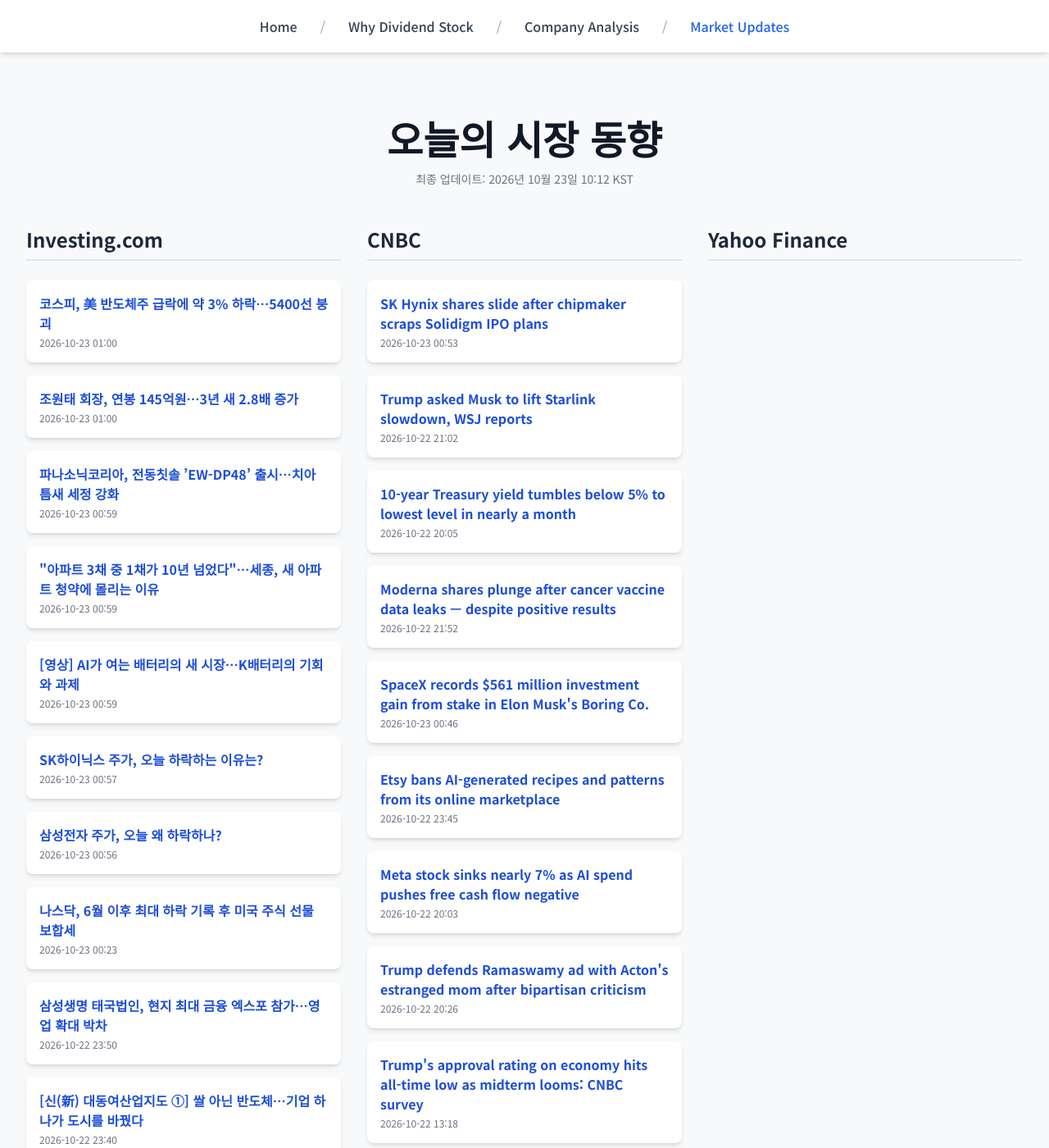
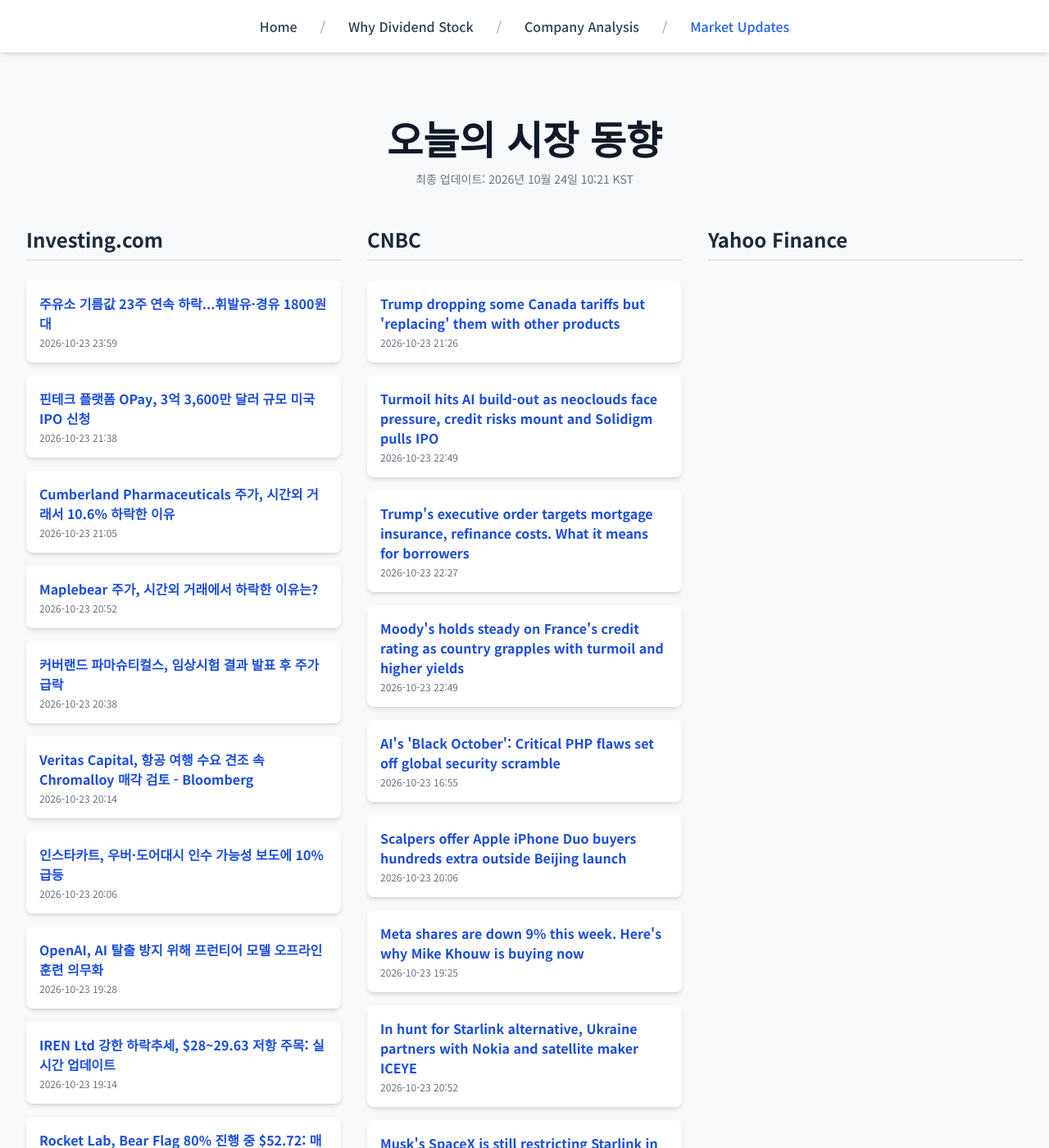
Before and after one commit to Kay-Hwang/my-company-analysis, a Jekyll site: the page built from market-updates.html, in a window 1280 px wide and 1400 px high. Shown: the whole window at 82% size. Built offline with Jekyll 4.4.1, drawn with Linux system fonts in a browser that asks for light colours; nearby versions of some CDN libraries; a script that is not in the unit is left out; some of the changed text lies outside the part shown.

Commit message:
Update daily data

```diff
--- a/_data/latest_data.json
+++ b/_data/latest_data.json
@@ -1,128 +1,128 @@
 {
-  "lastUpdated": "2026년 10월 23일 10:12 KST",
+  "lastUpdated": "2026년 10월 24일 10:21 KST",
   "news": {
     "investing": [
       {
-        "title": "코스피, 美 반도체주 급락에 약 3% 하락…5400선 붕괴",
-        "link": "https://kr.investing.com/news/stock-market-news/article-2138550",
-        "pubDate": "2026-10-23 01:00:20",
-        "summary": "코스피, 美 반도체주 급락에 약 3% 하락…5400선 붕괴"
+        "title": "주유소 기름값 23주 연속 하락...휘발유·경유 1800원대",
+        "link": "https://kr.investing.com/news/stock-market-news/article-2140074",
+        "pubDate": "2026-10-23 23:59:21",
+        "summary": "주유소 기름값 23주 연속 하락...휘발유·경유 1800원대"
       },
       {
-        "title": "조원태 회장, 연봉 145억원…3년 새 2.8배 증가",
-        "link": "https://kr.investing.com/news/stock-market-news/article-2138549",
-        "pubDate": "2026-10-23 01:00:03",
-        "summary": "조원태 회장, 연봉 145억원…3년 새 2.8배 증가"
+        "title": "핀테크 플랫폼 OPay, 3억 3,600만 달러 규모 미국 IPO 신청",
+        "link": "https://kr.investing.com/news/stock-market-news/article-2140028",
+        "pubDate": "2026-10-23 21:38:53",
+        "summary": "핀테크 플랫폼 OPay, 3억 3,600만 달러 규모 미국 IPO 신청"
       },
       {
-        "title": "파나소닉코리아, 전동칫솔 ’EW-DP48’ 출시…치아 틈새 세정 강화",
-        "link": "https://kr.investing.com/news/stock-market-news/article-2138547",
-        "pubDate": "2026-10-23 00:59:51",
-        "summary": "파나소닉코리아, 전동칫솔 ’EW-DP48’ 출시…치아 틈새 세정 강화"
+        "title": "Cumberland Pharmaceuticals 주가, 시간외 거래서 10.6% 하락한 이유",
+        "link": "https://kr.investing.com/news/stock-market-news/article-93CH-2140003",
+        "pubDate": "2026-10-23 21:05:03",
+        "summary": "Cumberland Pharmaceuticals 주가, 시간외 거래서 10.6% 하락한 이유"
       },
       {
-        "title": "\"아파트 3채 중 1채가 10년 넘었다\"…세종, 새 아파트 청약에 몰리는 이유",
-        "link": "https://kr.investing.com/news/stock-market-news/article-2138548",
-        "pubDate": "2026-10-23 00:59:36",
-        "summary": "\"아파트 3채 중 1채가 10년 넘었다\"…세종, 새 아파트 청약에 몰리는 이유"
+        "title": "Maplebear 주가, 시간외 거래에서 하락한 이유는?",
+        "link": "https://kr.investing.com/news/stock-market-news/article-93CH-2139995",
+        "pubDate": "2026-10-23 20:52:40",
+        "summary": "Maplebear 주가, 시간외 거래에서 하락한 이유는?"
       },
       {
-        "title": "[영상] AI가 여는 배터리의 새 시장…K배터리의 기회와 과제",
-        "link": "https://kr.investing.com/news/stock-market-news/article-2138551",
-        "pubDate": "2026-10-23 00:59:35",
-        "summary": "[영상] AI가 여는 배터리의 새 시장…K배터리의 기회와 과제"
+        "title": "커버랜드 파마슈티컬스, 임상시험 결과 발표 후 주가 급락",
+        "link": "https://kr.investing.com/news/stock-market-news/article-2139986",
+        "pubDate": "2026-10-23 20:38:19",
+        "summary": "커버랜드 파마슈티컬스, 임상시험 결과 발표 후 주가 급락"
       },
       {
-        "title": "SK하이닉스 주가, 오늘 하락하는 이유는?",
-        "link": "https://kr.investing.com/news/stock-market-news/article-93CH-2138540",
-        "pubDate": "2026-10-23 00:57:05",
-        "summary": "SK하이닉스 주가, 오늘 하락하는 이유는?"
+        "title": "Veritas Capital, 항공 여행 수요 견조 속 Chromalloy 매각 검토 - Bloomberg",
+        "link": "https://kr.investing.com/news/stock-market-news/article-93CH-2139961",
+        "pubDate": "2026-10-23 20:14:48",
+        "summary": "Veritas Capital, 항공 여행 수요 견조 속 Chromalloy 매각 검토 - Bloomberg"
       },
       {
-        "title": "삼성전자 주가, 오늘 왜 하락하나?",
-        "link": "https://kr.investing.com/news/stock-market-news/article-93CH-2138539",
-        "pubDate": "2026-10-23 00:56:54",
-        "summary": "삼성전자 주가, 오늘 왜 하락하나?"
+        "title": "인스타카트, 우버·도어대시 인수 가능성 보도에 10% 급등",
+        "link": "https://kr.investing.com/news/stock-market-news/article-2139953",
+        "pubDate": "2026-10-23 20:06:34",
+        "summary": "인스타카트, 우버·도어대시 인수 가능성 보도에 10% 급등"
       },
       {
-        "title": "나스닥, 6월 이후 최대 하락 기록 후 미국 주식 선물 보합세",
-        "link": "https://kr.investing.com/news/stock-market-news/article-2138515",
-        "pubDate": "2026-10-23 00:23:50",
-        "summary": "나스닥, 6월 이후 최대 하락 기록 후 미국 주식 선물 보합세"
+        "title": "OpenAI, AI 탈출 방지 위해 프런티어 모델 오프라인 훈련 의무화",
+        "link": "https://kr.investing.com/news/stock-market-news/article-2139938",
+        "pubDate": "2026-10-23 19:28:50",
+        "summary": "OpenAI, AI 탈출 방지 위해 프런티어 모델 오프라인 훈련 의무화"
       },
       {
-        "title": "삼성생명 태국법인, 현지 최대 금융 엑스포 참가…영업 확대 박차",
-        "link": "https://kr.investing.com/news/stock-market-news/article-2138484",
-        "pubDate": "2026-10-22 23:50:49",
-        "summary": "삼성생명 태국법인, 현지 최대 금융 엑스포 참가…영업 확대 박차"
+        "title": "IREN Ltd 강한 하락추세, $28~29.63 저항 주목: 실시간 업데이트",
+        "link": "https://kr.investing.com/news/stock-market-news/article-93CH-2131866",
+        "pubDate": "2026-10-23 19:14:26",
+        "summary": "IREN Ltd 강한 하락추세, $28~29.63 저항 주목: 실시간 업데이트"
       },
       {
-        "title": "[신(新) 대동여산업지도 ①] 쌀 아닌 반도체…기업 하나가 도시를 바꿨다",
-        "link": "https://kr.investing.com/news/stock-market-news/article-2138487",
-        "pubDate": "2026-10-22 23:40:32",
-        "summary": "[신(新) 대동여산업지도 ①] 쌀 아닌 반도체…기업 하나가 도시를 바꿨다"
+        "title": "Rocket Lab, Bear Flag 80% 진행 중 $52.72: 매시간 업데이트",
+        "link": "https://kr.investing.com/news/stock-market-news/article-93CH-2131864",
+        "pubDate": "2026-10-23 19:14:23",
+        "summary": "Rocket Lab, Bear Flag 80% 진행 중 $52.72: 매시간 업데이트"
       }
     ],
     "cnbc": [
       {
-        "title": "SK Hynix shares slide after chipmaker scraps Solidigm IPO plans",
-        "link": "https://www.cnbc.com/2026/10/23/sk-hynix-solidigm-ipo-.html",
-        "pubDate": "Fri, 23 Oct 2026 00:53:36 GMT",
-        "summary": "SK Hynix has shelved plans for a potential U.S. IPO of Solidigm amid market volatility and share price concerns."
+        "title": "Trump dropping some Canada tariffs but 'replacing' them with other products",
+        "link": "https://www.cnbc.com/2026/10/23/trump-tariffs-canada-susan-collins.html",
+        "pubDate": "Fri, 23 Oct 2026 21:26:59 GMT",
+        "summary": "Sen. Susan Collins announced Canada was dropping Canadian tariffs, but the White House later said it was \"replacing\" the ones removed from the list."
       },
       {
-        "title": "Trump asked Musk to lift Starlink slowdown, WSJ reports",
-        "link": "https://www.cnbc.com/2026/10/22/trump-musk-starlink-ukraine.html",
-        "pubDate": "Thu, 22 Oct 2026 21:02:07 GMT",
-        "summary": "Elon Musk, a critic of Ukrainian President Volodymyr Zelenskyy, had ordered the slowdown of SpaceX's Starlink, The Wall Street Journal previously reported."
+        "title": "Turmoil hits AI build-out as neoclouds face pressure, credit risks mount and Solidigm pulls IPO",
+        "link": "https://www.cnbc.com/2026/10/23/ai-turmoil-neoclouds-struggle-credit-risks-jump-solidigm-pulls-ipo.html",
+        "pubDate": "Fri, 23 Oct 2026 22:49:04 GMT",
+        "summary": "Stock slumps, pulled IPOs and rising spreads on credit default swaps this week sets stage for hyperscaler earnings."
       },
       {
-        "title": "10-year Treasury yield tumbles below 5% to lowest level in nearly a month",
-        "link": "https://www.cnbc.com/2026/10/22/treasurys-bonds-ai-yields.html",
-        "pubDate": "Thu, 22 Oct 2026 20:05:13 GMT",
-        "summary": "Treasury yields dove dramatically lower on Thursday as investors monitored a slump in stocks and surging oil prices."
+        "title": "Trump's executive order targets mortgage insurance, refinance costs. What it means for borrowers",
+        "link": "https://www.cnbc.com/2026/10/23/trump-mortgage-executive-order-costs.html",
+        "pubDate": "Fri, 23 Oct 2026 22:27:06 GMT",
+        "summary": "Trump's executive order on housing aims to lower mortgage costs. Here's what it means for homeowners and buyers."
       },
       {
-        "title": "Moderna shares plunge after cancer vaccine data leaks — despite positive results",
-        "link": "https://www.cnbc.com/2026/10/22/moderna-stock-cancer-vaccine-data-leak.html",
-        "pubDate": "Thu, 22 Oct 2026 21:52:02 GMT",
-        "summary": "Moderna released full data on its closely watched cancer vaccine developed with Merck."
+        "title": "Moody's holds steady on France's credit rating as country grapples with turmoil and higher yields",
+        "link": "https://www.cnbc.com/2026/10/23/moodys-holds-steady-on-frances-credit-rating-as-country-grapples-with-turmoil-and-higher-yields.html",
+        "pubDate": "Fri, 23 Oct 2026 22:49:42 GMT",
+        "summary": "Moody's left its credit rating on France at Aa3, giving the country some relief in a week of unrest."
       },
       {
-        "title": "SpaceX records $561 million investment gain from stake in Elon Musk's Boring Co.",
-        "link": "https://www.cnbc.com/2026/10/22/spacex-records-561-million-investment-gain-from-stake-in-boring-co.html",
-        "pubDate": "Fri, 23 Oct 2026 00:46:09 GMT",
-        "summary": "SpaceX's stake in Boring Co. helped boost its net income in the third quarter."
+        "title": "AI's 'Black October': Critical PHP flaws set off global security scramble",
+        "link": "https://www.cnbc.com/2026/10/23/php-vulnerabilities-ai-cybersecurity.html",
+        "pubDate": "Fri, 23 Oct 2026 16:55:37 GMT",
+        "summary": "Governments and businesses around the globe are scrambling to contain the fallout after the PHP vulnerabilities leaked online."
       },
       {
-        "title": "Etsy bans AI-generated recipes and patterns from its online marketplace",
-        "link": "https://www.cnbc.com/2026/10/22/etsy-bans-ai-generated-recipes-patterns-from-its-online-marketplace.html",
-        "pubDate": "Thu, 22 Oct 2026 23:45:50 GMT",
-        "summary": "Etsy also laid out clearer rules around AI usage on its platform, including barring sellers from creating bot-generated listings without any human involvement."
+        "title": "Scalpers offer Apple iPhone Duo buyers hundreds extra outside Beijing launch",
+        "link": "https://www.cnbc.com/2026/10/23/apple-iphone-duo-china-launch.html",
+        "pubDate": "Fri, 23 Oct 2026 20:06:37 GMT",
+        "summary": "Apple's global launch of the foldable iPhone Duo brought scalpers to the Beijing flagship store looking to pay big for the already pricey devices."
       },
       {
-        "title": "Meta stock sinks nearly 7% as AI spend pushes free cash flow negative",
-        "link": "https://www.cnbc.com/2026/10/22/meta-stock-q3-earnings-free-cash-flow.html",
-        "pubDate": "Thu, 22 Oct 2026 20:03:03 GMT",
-        "summary": "Prices for the social media giant's five-year credit default swaps are reaching all-time highs as investors signal growing credit concerns."
+        "title": "Meta shares are down 9% this week. Here's why Mike Khouw is buying now",
+        "link": "https://www.cnbc.com/2026/10/23/meta-shares-rough-week-mike-khouw-is-buying.html",
+        "pubDate": "Fri, 23 Oct 2026 19:25:18 GMT",
+        "summary": "Meta shares just had their worst week in four years. Here's why Mike Khouw is buying now"
       },
       {
-        "title": "Trump defends Ramaswamy ad with Acton's estranged mom after bipartisan criticism",
-        "link": "https://www.cnbc.com/2026/10/22/trump-ramaswamy-ad-acton-mother-ad.html",
-        "pubDate": "Thu, 22 Oct 2026 20:26:48 GMT",
-        "summary": "Ohio Gov. Mike DeWine said GOP gubernatorial nominee Vivek Ramaswamy should remove the ad featuring the mother of Democratic nominee Amy Acton."
+        "title": "In hunt for Starlink alternative, Ukraine partners with Nokia and satellite maker ICEYE",
+        "link": "https://www.cnbc.com/2026/10/23/ukraine-partners-with-nokia-and-iceye-for-starlink-alternative.html",
+        "pubDate": "Fri, 23 Oct 2026 20:52:23 GMT",
+        "summary": "With SpaceX imposing speed limits on Starlink in Ukraine and hampering military operations, Kyiv is looking for alternatives."
       },
       {
-        "title": "Trump's approval rating on economy hits all-time low as midterm looms: CNBC survey",
-        "link": "https://www.cnbc.com/2026/10/22/trump-economic-approval-rating-midterms-poll.html",
-        "pubDate": "Thu, 22 Oct 2026 13:18:36 GMT",
-        "summary": "Eight out of 10 Americans now rate the economy as fair or poor, one of several findings in a CNBC poll that show why Republican candidates face uphill battles."
+        "title": "Musk's SpaceX is still restricting Starlink in Ukraine and the toll is rising",
+        "link": "https://www.cnbc.com/2026/10/23/ukraine-says-starlink-restrictions-remain-despite-trump-assurances.html",
+        "pubDate": "Fri, 23 Oct 2026 19:50:26 GMT",
+        "summary": "Since last week, Ukraine has reported restrictions on Starshield, a version of SpaceX's Starlink, hampering its military operations against Russia."
       },
       {
-        "title": "Disney’s multiplatform Super Bowl plan frustrates ABC affiliates",
-        "link": "https://www.cnbc.com/2026/10/22/disneys-multiplatform-super-bowl-plan-frustrates-abc-affiliates.html",
-        "pubDate": "Thu, 22 Oct 2026 20:44:26 GMT",
-        "summary": "Disney is airing the Super Bowl on ABC, ESPN, Disney+, ESPN2, ESPNU, and NFL Network, to the chagrin of local station affiliates."
+        "title": "Qatar deal to buy U.S. natural gas shows how Iran war has redrawn global energy markets",
+        "link": "https://www.cnbc.com/2026/10/23/cheniere-qatar-energy-lng-natural-gas-iran-war-strait-hormuz.html",
+        "pubDate": "Fri, 23 Oct 2026 19:19:08 GMT",
+        "summary": "The Iran war is transforming global energy markets and benefiting U.S. companies, especially liquefied natural gas exporters."
       }
     ],
     "yahoo": []
```
